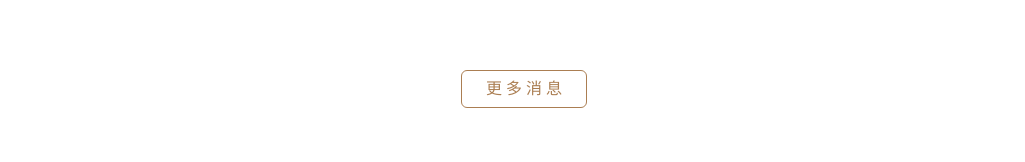
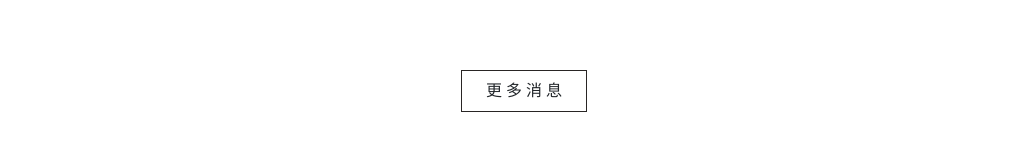
Before and after one commit to 54Cheryl/vite-template, a Vue app: page / in a window 1280 px wide. Shown: the part 1845-2007 px from the top of the page, without its empty margins (116-1141 px from the left). Built offline with nearby package versions, Linux system fonts and the light colour scheme; what @vee-validate/i18n would draw is missing.

Commit message:
new btn、nav-fix

```diff
--- a/src/assets/_utilities.scss
+++ b/src/assets/_utilities.scss
@@ -1,3 +1,14 @@
+//按鈕
+.btn-custom{
+  border: 1px solid #292524;
+  padding: 0.5rem 1.5rem;
+  border-radius: 0;
+}
+.btn-custom:hover{
+  background: #ab7e52;
+  border: 1px solid #292524;
+  color: #fff;
+}
 //圖片
 .object-cover{
   object-fit: cover;
--- a/src/components/HomeNav.vue
+++ b/src/components/HomeNav.vue
@@ -41,7 +41,6 @@
                   <span class="position-relative">
                     <span class="position-absolute topNegative start-50 translate-middle badge rounded-pill bg-danger fs-sm">
                       99+
-                      <span class="visually-hidden">unread messages</span>
                     </span>
                     <span class="d-block writing-nav letter-spacing">
                       購物車
@@ -52,7 +51,6 @@
                 <div class="col-auto m-auto endNegative">
                   <span class="badge rounded bg-danger">
                     99+
-                    <span class="visually-hidden">unread messages</span>
                   </span>
                 </div>
               </div>
--- a/src/components/NavBar.vue
+++ b/src/components/NavBar.vue
@@ -1,5 +1,5 @@
 <template>
-  <nav class="navbar navbar-light navbar-expand-lg bg-white sticky-top py-2">
+  <nav class="navbar navbar-light navbar-expand-lg bg-white fixed-top py-2">
     <div class="container">
       <a class="navbar-brand" href="#">
         <img src="https://storage.googleapis.com/vue-course-api.appspot.com/cheryl-hexschool/1678219730669.png?GoogleAccessId=firebase-adminsdk-zzty7%40vue-course-api.iam.gserviceaccount.com&Expires=1742169600&Signature=Jr57jwJwQnJxBbVJ6Mjlt4LMI02jKzEl8QFx%2FO0af1bDHh4ohdzqQt%2Fksjh9Q3FRPpaoLlHIMbGxzDA0zictZZvbzjPLl4OASeE3CwdkWnl%2Fqw2sjFBrQJDDeNSIAdvtWjLuaJ548Da0Ro4R9p9dqUHf9EMed7PhYaH6xIyznShARf4bBAH8IOm55edM%2FFlA9BWzmLYph7AAlYQGz0rUuW%2FtdsnV2qjaQKOieegfN8%2FWz%2FuswvapCNg2usNTkvdYLLEUTtkX%2F8OfI1AL5GJ9nF1kFctRa%2By2aU7pUal%2BwjW7rpK7PNk6HHtsa6UVOsw6xmxy9uNgUbO4KWIaBrsqkg%3D%3D" alt="">
@@ -29,10 +29,10 @@
           </li>
           <li class="nav-item px-3">
             <router-link to="/cart" class="nav-link">
-              <div class="d-flex align-items-center">
+              <div class="d-flex align-items-center justify-content-between">
                 <span class="d-block letter-spacing">購物車</span>
                 <span class="d-block badge rounded-pill bg-danger fs-sm">
-                  1
+                  99+
                 </span>
               </div>
               <span class="d-block">Cart</span>
--- a/src/views/front/HomeView.vue
+++ b/src/views/front/HomeView.vue
@@ -134,7 +134,7 @@
       </div>
     </div>
     <div class="py-4 mb-4">
-      <button class="Serif-TC text-center btn btn-outline-primary d-block m-auto px-4">更 多 消 息</button>
+      <button class="Serif-TC text-center btn btn-custom d-block m-auto px-4">更 多 消 息</button>
     </div>
   </div>
   <!-- 第四屏 -->
```
